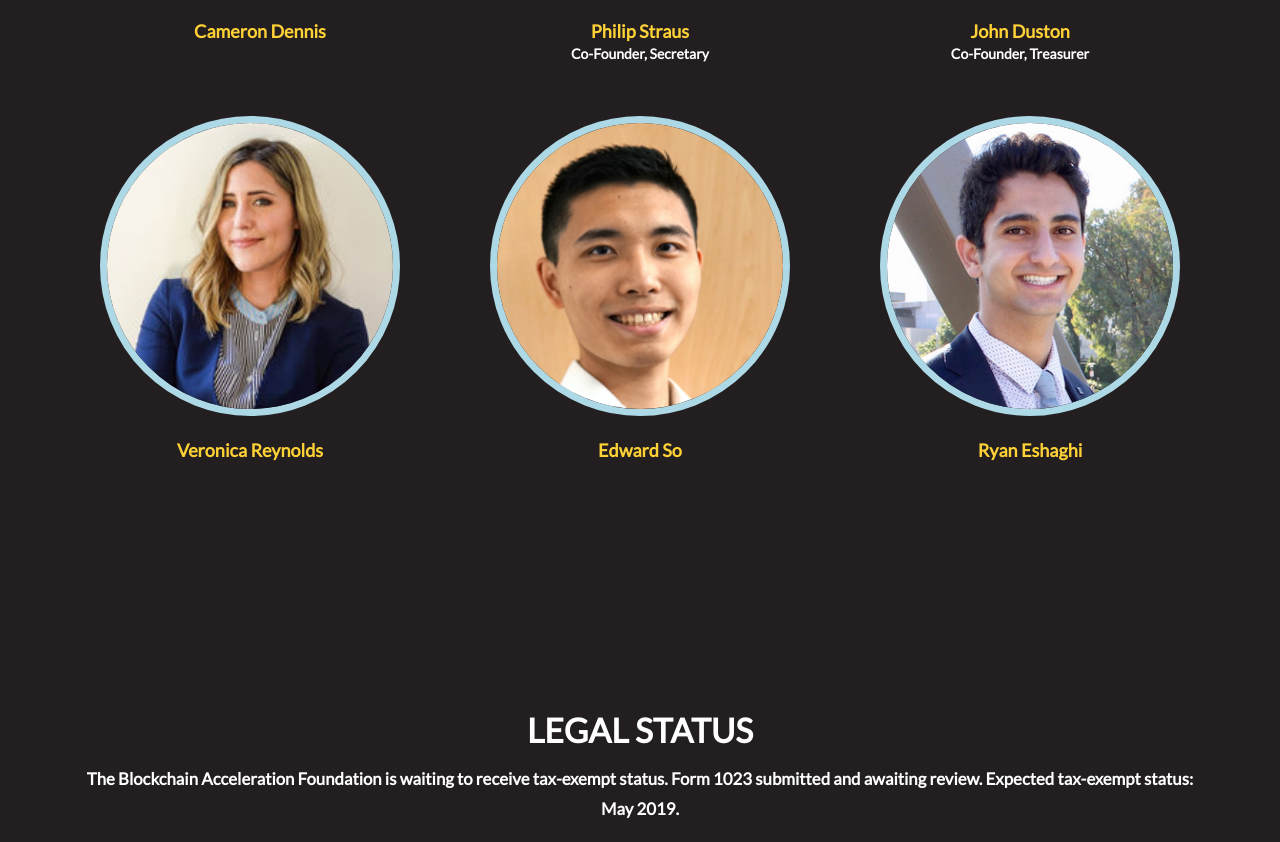
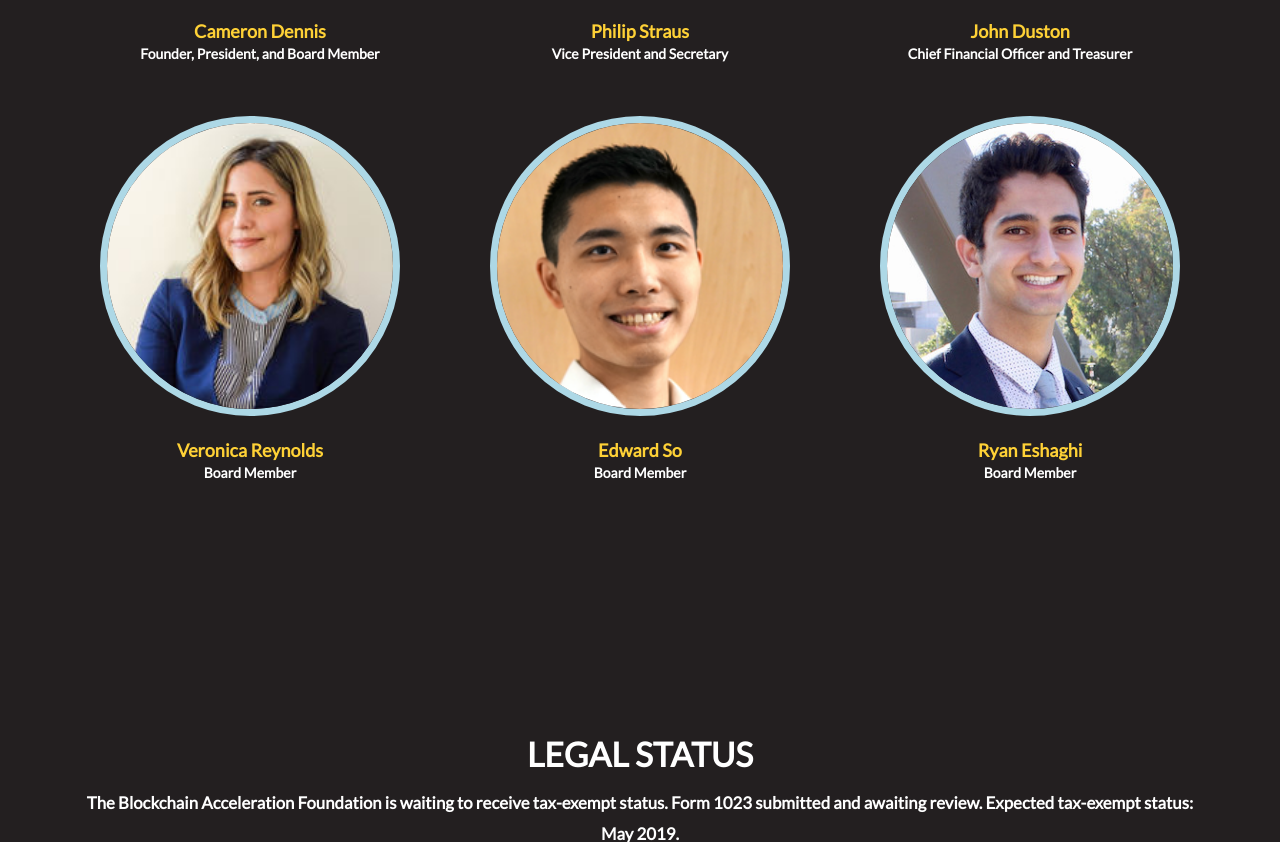
Before and after one commit to BlockchainAccelerationFoundation/Website, a plain HTML site: page index.html in a window 1280 px wide. Shown: the part 4659-5501 px from the top of the page. Drawn offline with nearby package versions, Linux system fonts and the light colour scheme; a web font is replaced by a local one.

Commit message:
Adjusted team titles

```diff
--- a/index.html
+++ b/index.html
@@ -412,20 +412,21 @@
           <div class="team-member baf" data-toggle="tooltip" title="Cameron Dennis is a blockchain analyst and researcher for Kano.One. He co-founded Blockchain at UCSB and is an active community organizer and entrepreneur. His alma mater is UC Santa Barbara where he majored in Political Science and studied Technology Management and Geographic Information Systems.">
             <a href="https://www.linkedin.com/in/cameron-dennis-b93b25104/"><img src="img/people/cameron.png" class="img-responsive img-circle" alt="" style = "height: 300px; width: 300px;"></a>
             <h4><a href="https://www.linkedin.com/in/cameron-dennis-b93b25104/">Cameron Dennis</a></h4>
+            <p class = "person-subtitle">Founder, President, and Board Member</p>
           </div>
         </div>
         <div class="col-xs-4">
           <div class="team-member baf" data-toggle="tooltip" title="Philip Straus is a communications professional with a background in journalism and political science. He wrote for different outlets in the sports and politics spaces, as well as interned in the marketing departments of an array of technology startups. Philip graduated from Northwestern University with a major in Journalism, a minor in Political Science and a certificate in Integrated Marketing Communications. ">
             <a href="https://www.linkedin.com/in/philip-straus-116912122/"><img src="img/people/philip.jpg" class="img-responsive img-circle" alt="" style="height: 300px;width:300px;" title="Philip Straus is a communications professional with a background in journalism and political science. He wrote for different outlets in the sports and politics spaces, as well as interned in the marketing departments of an array of technology startups. Philip graduated from Northwestern University with a major in Journalism, a minor in Political Science and a certificate in Integrated Marketing Communications."></a>
             <h4><a href="https://www.linkedin.com/in/philip-straus-116912122/">Philip Straus</a></h4>
-            <p class="person-subtitle">Co-Founder, Secretary</p>
+            <p class="person-subtitle">Vice President and Secretary</p>
           </div>
         </div>
         <div class="col-xs-4">
           <div class="team-member baf" data-toggle="tooltip" title="John Duston is an up-and-coming accountant and CPA candidate. Currently his work is in commercial tax accounting in public accounting. His alma mater is UC Santa Barbara where he majored in Accounting and Economics and received many awards and honors.">
             <a href="https://www.linkedin.com/in/johnfduston/"><img src="img/people/johnResize.jpg" class="img-responsive img-circle" alt="" style="height:300px;width:300px;"></a>
             <h4><a href="https://www.linkedin.com/in/johnfduston/">John Duston</a></h4>
-            <p class="person-subtitle">Co-Founder, Treasurer</p>
+            <p class="person-subtitle">Chief Financial Officer and Treasurer</p>
           </div>
         </div>
         <div class="row">
@@ -433,18 +434,21 @@
             <div class="team-member baf" data-toggle="tooltip" title="Veronica Reynolds is a student at UCLA School of Law, where she researches blockchain. She will join the law firm BakerHostetler as an associate in the fall of 2019. She has been involved in the blockchain space since 2014. Prior to law school, she worked as the Director of Digital Marketing at Epitaph and ANTI- Records. She received her undergraduate degree in 2013 from the University of California, Berkeley.">
               <a href="https://www.linkedin.com/in/veronicareynolds/"><img src="img/people/Veronica Reynolds.jpg" class="img-responsive img-circle" alt="" style="height: 300px; width: 300px;"></a>
               <h4><a href="https://www.linkedin.com/in/veronicareynolds/">Veronica Reynolds</a></h4>
+              <p class = "person-subtitle">Board Member</p>
             </div>
           </div>
           <div class="col-xs-4">
             <div class="team-member baf" data-toggle="tooltip" title = "Edward is the President of the Trojan Cryptocurrency Investment Club and Co-Founder of USC Blockchain Incubator. Edward believes that society can be reshaped by decentralization and community is key to blockchain development. One of his projects is a Proof of Concept blockchain voting system that will be implemented at the USC community. Previously, he worked at Alibaba and The Floor, an Israeli Fintech Innovation Center.">
               <a href="https://www.linkedin.com/in/edwardsohoisan/"><img src="img/people/EdwardResize.png" class="img-responsive img-circle" alt="" style="height: 300px; width: 300px;"></a>
               <h4><a href="https://www.linkedin.com/in/edwardsohoisan/">Edward So</a></h4>
+              <p class = "person-subtitle">Board Member</p>
             </div>
           </div>
           <div class="col-xs-4">
             <div class="team-member baf" data-toggle="tooltip" title = "Ryan Eshaghi is Co-founder and President of Blockchain at UCI, a university-based education and consulting organization that organizes workshops, hackathons, and networking events to facilitate the growth of blockchain awareness, technical understanding, and thorough training. Mr. Eshaghi is also Chief Executive Officer of Flexbooth, the world’s first enclosed full-body photo booth built to track your visual fitness progress and biometrics. He co-owns several technology patents and is an avid early-stage technology investor..">
               <a href="https://www.linkedin.com/in/ryaneshaghi/"><img src="img/people/Ryan.jpg" class="img-responsive img-circle" alt="" style="height: 300px; width: 300px;"></a>
               <h4><a href="https://www.linkedin.com/in/ryaneshaghi/">Ryan Eshaghi</a></h4>
+              <p class = "person-subtitle">Board Member</p>
             </div>
           </div>
         </div> <!-- row -->
```
